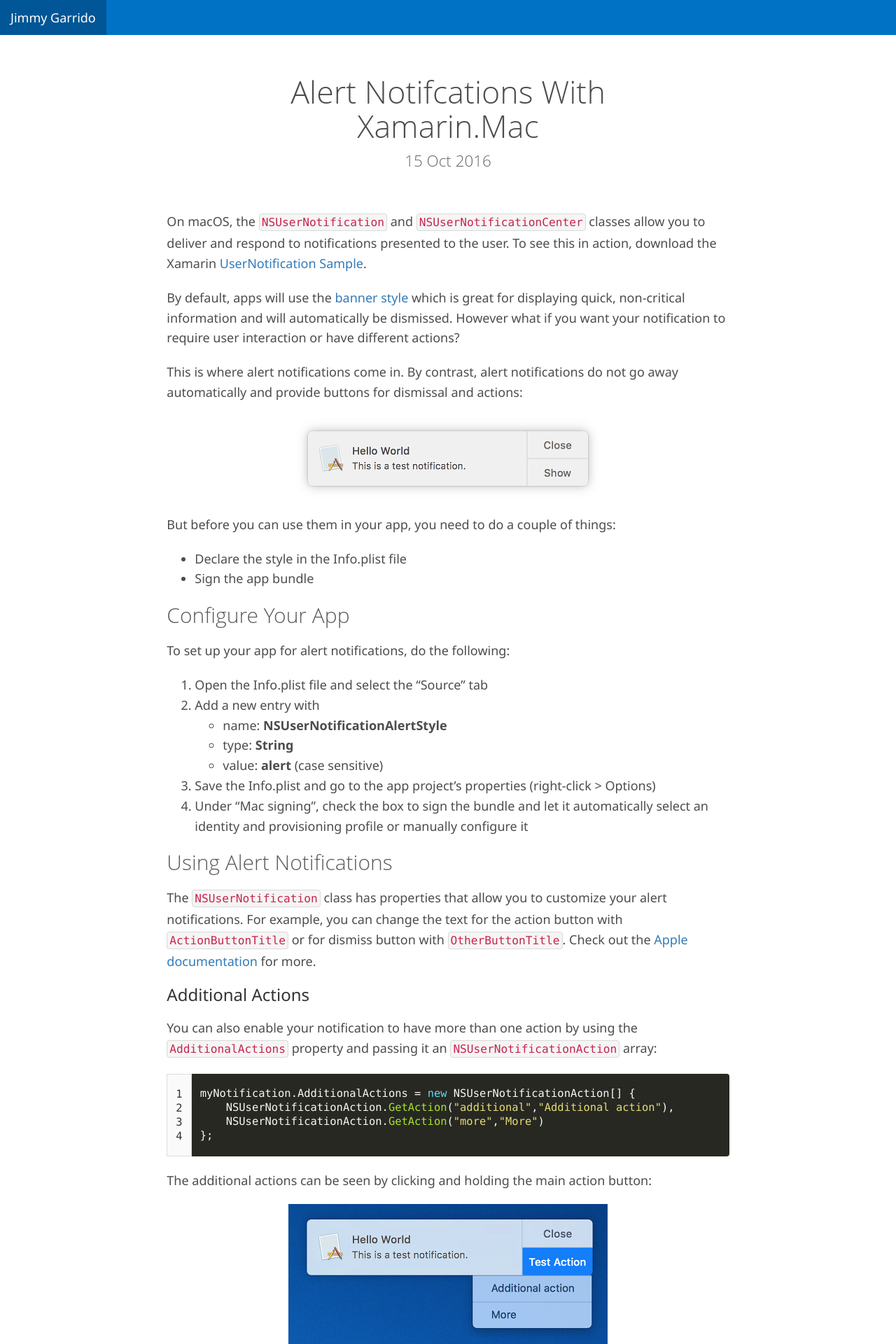
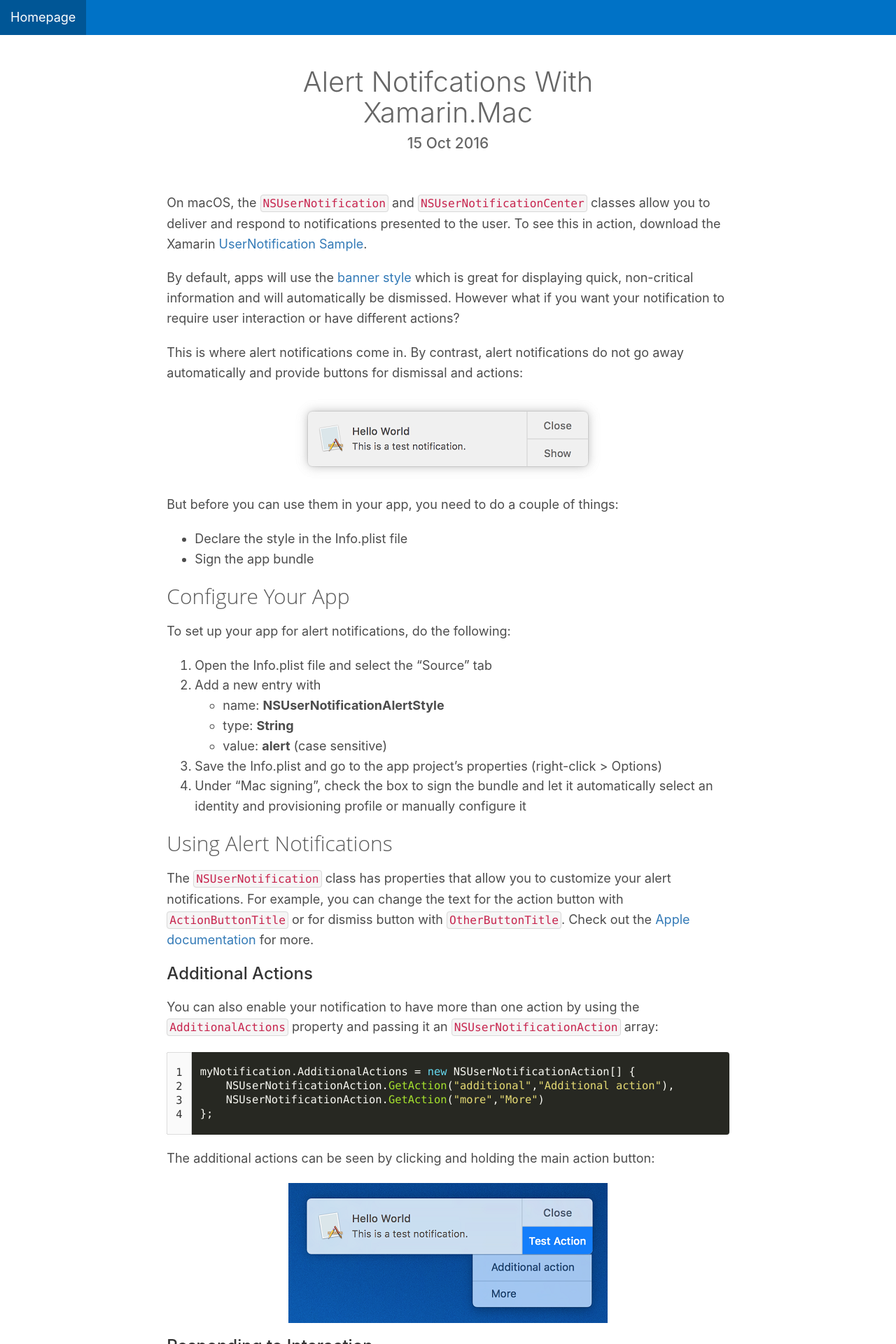
Before and after one commit to jimmgarrido/jimmgarr-site, a Jekyll site: the page built from _posts/2016-10-15-Alert-Notifications.md, in a window 1280 px wide. Shown: the top 1920 px of the page at 70% size. Built offline with Jekyll 4.4.1, drawn with Linux system fonts in a browser that asks for light colours.

Commit message:
Apply typeface fixes to post layout

```diff
--- a/_layouts/posts.html
+++ b/_layouts/posts.html
@@ -9,6 +9,7 @@
 		<link rel="stylesheet" href="/css/bootstrap.css">
 		<link rel="stylesheet" href="/css/monokai.css">
 		<script src="/js/jquery.min.js"></script>
+		<script src="/js/bootstrap.js"></script>
 
 		<script type="text/javascript">
 			var RandomColor = function(){
@@ -26,16 +27,16 @@
 
 		<style>
 			body {
-				font-family: "Segoe UI", "Open Sans", Verdana, Arial, Helvetica, sans-serif;
+				font-family: -apple-system, BlinkMacSystemFont, "Segoe UI", "Roboto", Helvetica, sans-serif;
 			}
 
 			h1 {
-				font-family: "Segoe UI Light","Open Sans Light",sans-serif,serif;
-				font-size: 3.2em;
-				font-weight: 400;
+				font-family: -apple-system, BlinkMacSystemFont, "Segoe UI SemiLight", "Roboto", Helvetica, sans-serif;
+				font-size: 40px;
+				font-weight: 300;
 				text-align: center;
-				margin: 0.8em 0 0.3em 0;
-				color: rgba(0,0,0,0.7);
+				margin: 25px 0 10px 0;
+				color: rgba(0,0,0,0.6);
 			}
 
 			h2 {
@@ -47,11 +48,6 @@
 			h3 {
 				margin: 1.5rem 0 0.6rem 0;
 				color: rgba(0, 0, 0, 0.8);
-			}
-
-			h4 {
-				font-family: "Segoe UI SemiLight", "Open Sans Light", Verdana, Arial, Helvetica, sans-serif;
-				color: rgba(0, 0, 0, 0.7);
 			}
 
 			ul, ol, li {
@@ -92,6 +88,10 @@
 				border: none;
 			}
 
+			.navbar-nav {
+				margin: 0;
+			}
+
 			.content {
 				margin: 30px 0;
 			}
@@ -113,7 +113,7 @@
 			#date {
 				text-align: center;
 				margin: 1.0rem 0;
-				font-size: 1.6em;
+				font-size: 21px;
 				color: rgba(0, 0, 0, 0.6)
 			}
 
@@ -170,8 +170,11 @@
 	<body class="container-fluid">
 		<!--Nav-->
 		<nav class="row navbar">
-			<ul class="nav navbar-nav">
-				<li><a href="http://jimmgarr.com"> Jimmy Garrido</a></li>
+			<ul class="nav navbar-nav hidden-xs">
+				<li><a href="http://jimmgarr.com">Homepage</a></li>
+			</ul>
+			<ul class="nav visible-xs">
+				<li><a href="http://jimmgarr.com">Home</a></li>
 			</ul>
 		</nav>
 
```
Also changed, not shown: _layouts/homepage.html (+9 -9 lines).
